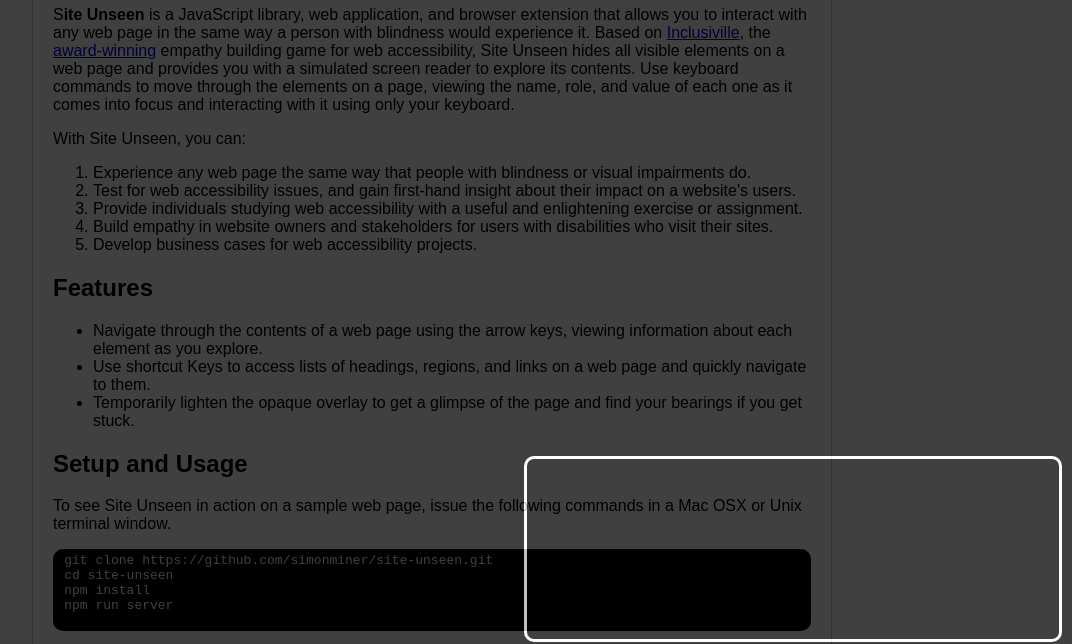
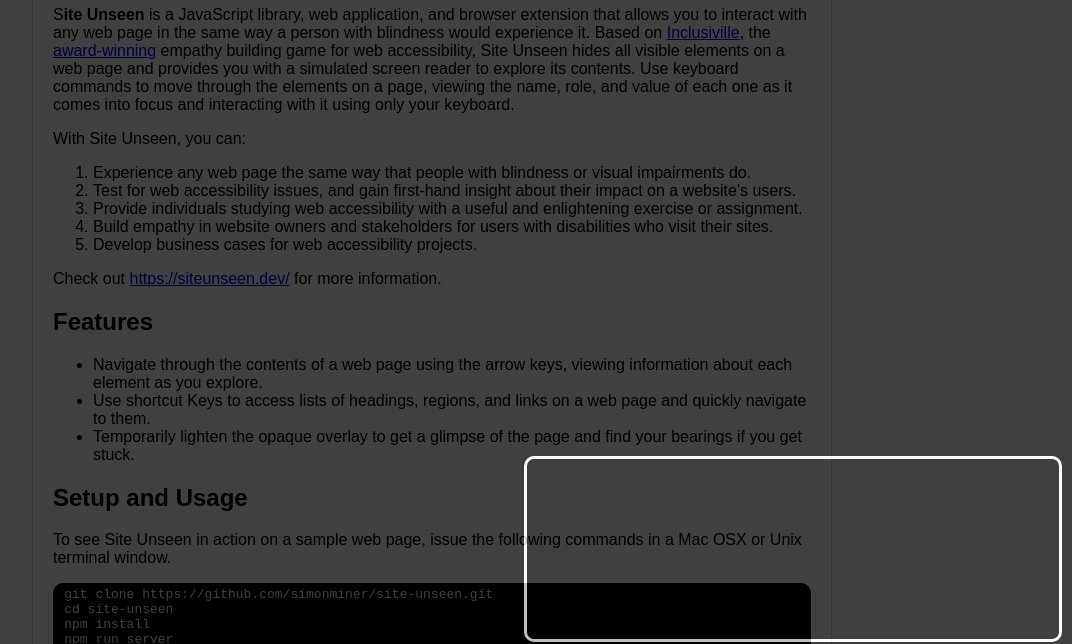
Before and after one commit to simonminer/site-unseen, a website with bundled scripts: page index.html in a window 1280 px wide. Shown: the part 148-792 px from the top of the page, without its empty margins (208-1280 px from the left). Built offline with nearby package versions, Linux system fonts and the light colour scheme.

Commit message:
Add Site Unseen website URL to README and example page

```diff
--- a/index.html
+++ b/index.html
@@ -18,6 +18,7 @@
             <li>Build empathy in website owners and stakeholders for users with disabilities who visit their sites.</li>
             <li>Develop business cases for web accessibility projects.</li>
         </ol>
+        <p>Check out <a href="https://siteunseen.dev/">https://siteunseen.dev/</a> for more information.</p>
         <h2>Features</h2>
         <ul>
             <li>Navigate through the contents of a web page using the arrow keys, viewing information about each element as you explore.</li>
```
Also changed, not shown: README.md.
